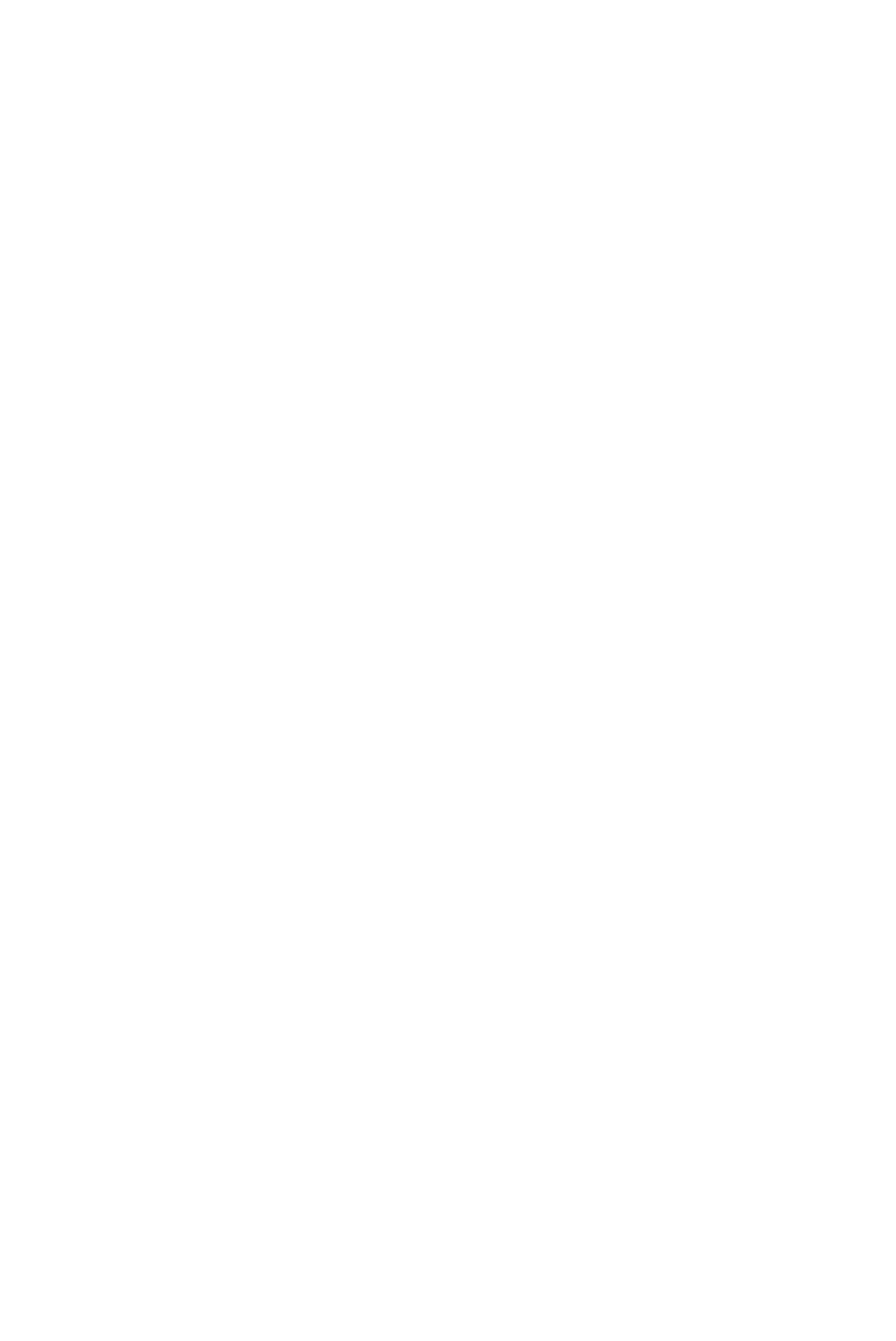
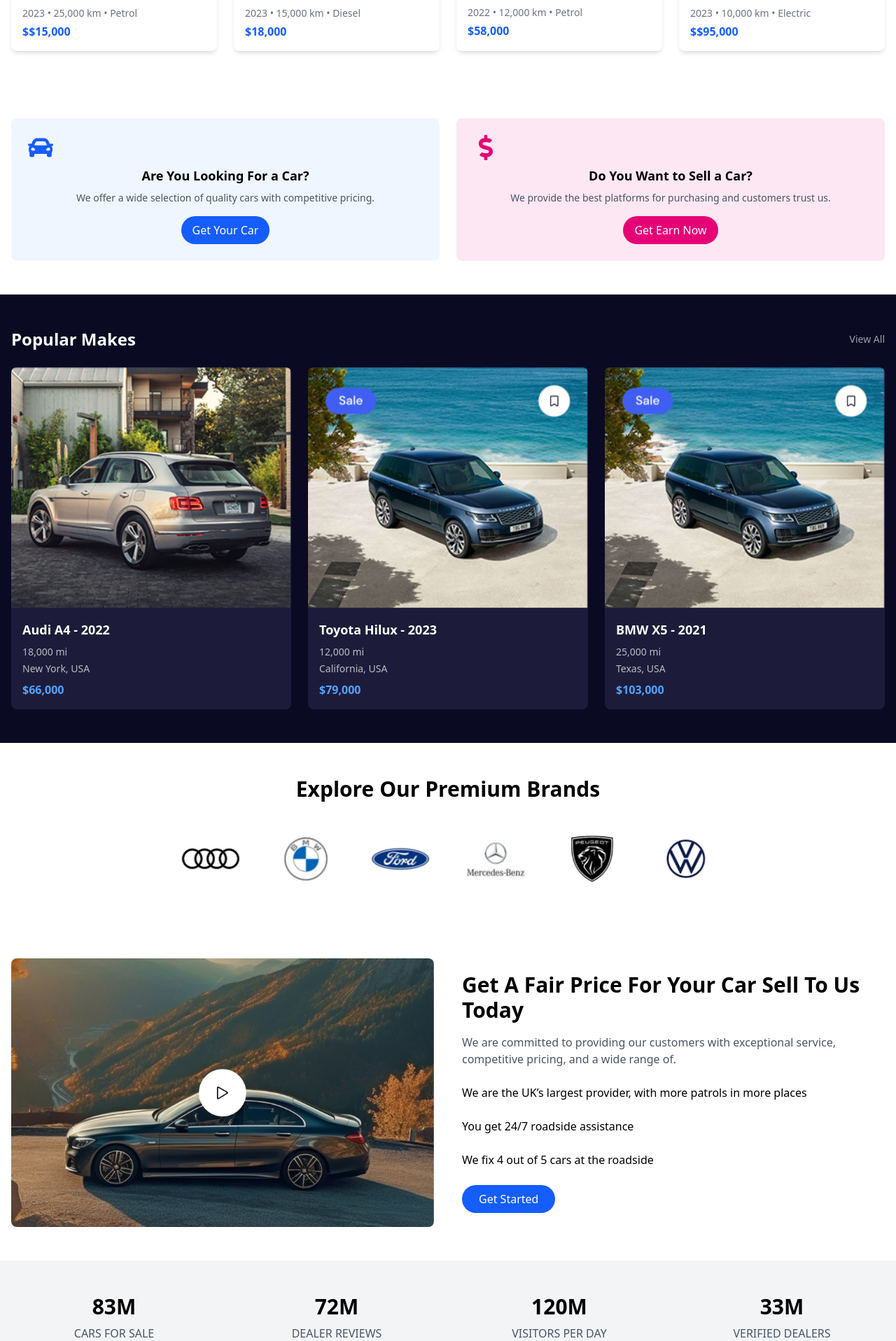
Before and after one commit to AhmedSamyEid/car_dealer_website, a Next.js app: page /home3 in a window 1280 px wide. Shown: the part 2303-4220 px from the top of the page at 70% size. Before the commit the page ends 1180 px from the top, so only its background shows below. Built offline with nearby package versions, Linux system fonts and the light colour scheme.

Commit message:
Add : TheMostSearchedCars && CallToActions && PopularMakes && BrandsSection && SellYourCarSection && Statistics && LatestBlogPosts in home3

```diff
--- a/src/app/home3/page.tsx
+++ b/src/app/home3/page.tsx
@@ -1,9 +1,23 @@
+import { PopularMakes } from "@/components/popularmakes/PopularMakes";
+import { BrandsSection } from "@/components/brandssection/BrandsSection";
+import { CallToActions } from "@/components/callToactions/CallToActions";
 import HeroSection from "@/components/fast_simple_and_easy/HeroSection";
+import TheMostSearchedCars from "@/components/themostsearched/TheMostSearched";
+import { SellYourCarSection } from "@/components/sellyourcarsection/SellYourCarSection";
+import { Statistics } from "@/components/statistics/Statistics";
+import { LatestBlogPosts } from "@/components/latestblogposts/LatestBlogPosts";
 
 export default function home() {
   return (
     <div>
       <HeroSection />
+      <TheMostSearchedCars />
+      <CallToActions />
+      <PopularMakes />
+      <BrandsSection />
+      <SellYourCarSection />
+      <Statistics />
+      <LatestBlogPosts />
     </div>
   );
 }
--- a/src/components/popularmakes/PopularMakes.tsx
+++ b/src/components/popularmakes/PopularMakes.tsx
@@ -18,7 +18,7 @@
   },
   {
     name: "BMW X5 - 2021",
-    image: "/image/Container (1).png",
+    image: "/image/Container2.png",
     price: "$103,000",
     mileage: "25,000 mi",
     location: "Texas, USA",
```
Also changed, not shown: public/image/car-640x550.jpg.png (added).
